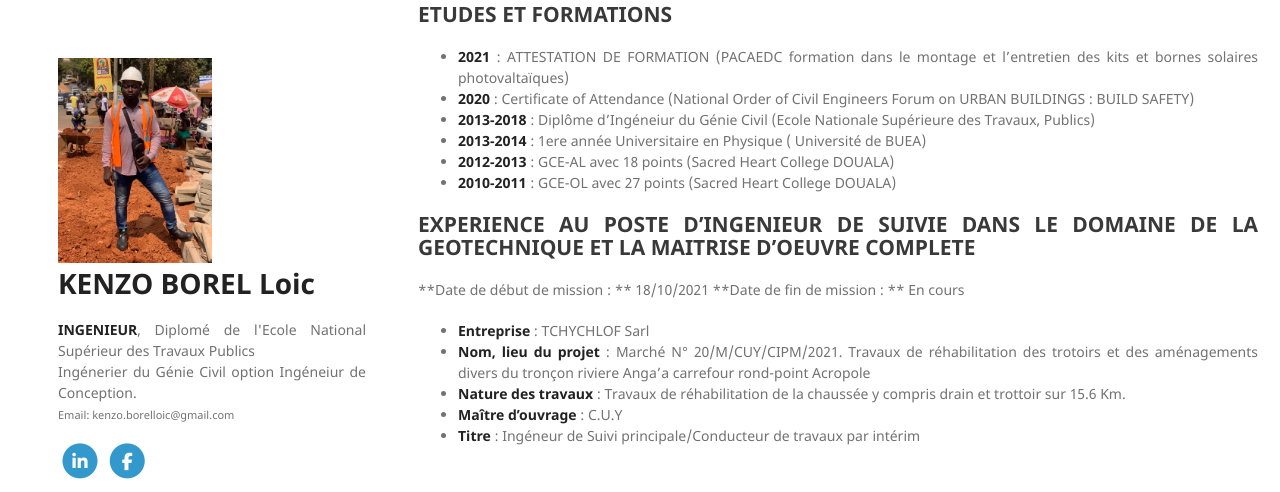
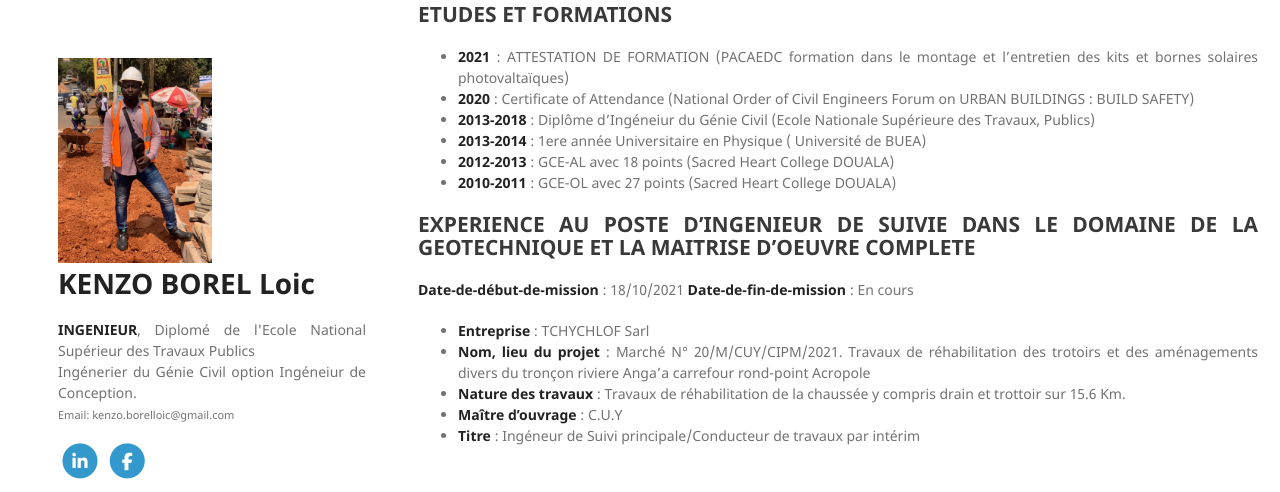
Before and after one commit to kenzo-borel-loic/kenzo-borel-loic.github.io, a Jekyll site: the page built from index.md, in a window 1280 px wide and 900 px high, scrolled down 862 px, cut to the strip 0-492 px from the top of the window. Built offline with Jekyll 4.4.1, drawn with Linux system fonts in a browser that asks for light colours; nearby versions of some CDN libraries; our own code applies the rules of GitHub Pages for plain Markdown files; a style sheet for code colours, icons or effects is not loaded.

```diff
--- a/index.md
+++ b/index.md
@@ -37,7 +37,7 @@ Je me nomme KENZO BOREL Loic, je suis Ingénieur de conception de Géniel ayant
 * **2010-2011** : GCE-OL avec 27 points (Sacred Heart College DOUALA)
 
 ## EXPERIENCE AU POSTE D'INGENIEUR DE SUIVIE DANS LE DOMAINE DE LA GEOTECHNIQUE ET LA MAITRISE D'OEUVRE COMPLETE
-**Date de début de mission : ** 18/10/2021    **Date de fin de mission  : ** En cours
+**Date-de-début-de-mission** : 18/10/2021    **Date-de-fin-de-mission** : En cours
 * **Entreprise** : TCHYCHLOF Sarl
 * **Nom, lieu du projet** : Marché N° 20/M/CUY/CIPM/2021. Travaux de réhabilitation des trotoirs et des aménagements divers du tronçon riviere Anga'a carrefour rond-point Acropole
 * **Nature des travaux** : Travaux de réhabilitation de la chaussée y compris drain et trottoir sur 15.6 Km.
```
